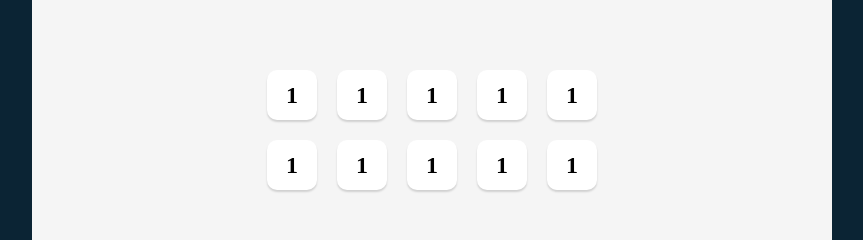
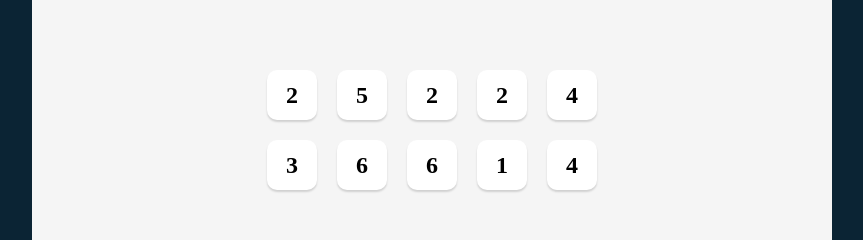
Before and after one commit to Pk9697/tenzies, a React (Vite) app: page / in a window 1280 px wide. Shown: the part 270-510 px from the top of the page, without its empty margins (208-1071 px from the left). Built offline with nearby package versions, Linux system fonts and the light colour scheme.

Commit message:
Create state to hold our array of numbers and Map over the state numbers array to generate our array of Die elements and render those in place of our manually-written 10 Die elements

```diff
--- a/src/App.jsx
+++ b/src/App.jsx
@@ -1,6 +1,9 @@
 import React from "react";
 import Die from "./Die";
 function App() {
+  const [dice, setDice] = React.useState(allNewDice())
+
+
   function allNewDice() {
     const newDice = [];
     for (let i = 0; i < 10; i++) {
@@ -8,21 +11,13 @@
     }
     return newDice;
   }
-  console.log(allNewDice());
+  const diceElements = dice.map((die,index) => <Die key={index} value={die} />)
+
   return (
     <div className="app-container">
       <div className="app">
         <div className="dice-container">
-          <Die value="1" />
-          <Die value="1" />
-          <Die value="1" />
-          <Die value="1" />
-          <Die value="1" />
-          <Die value="1" />
-          <Die value="1" />
-          <Die value="1" />
-          <Die value="1" />
-          <Die value="1" />
+          {diceElements}
         </div>
       </div>
     </div>
```
